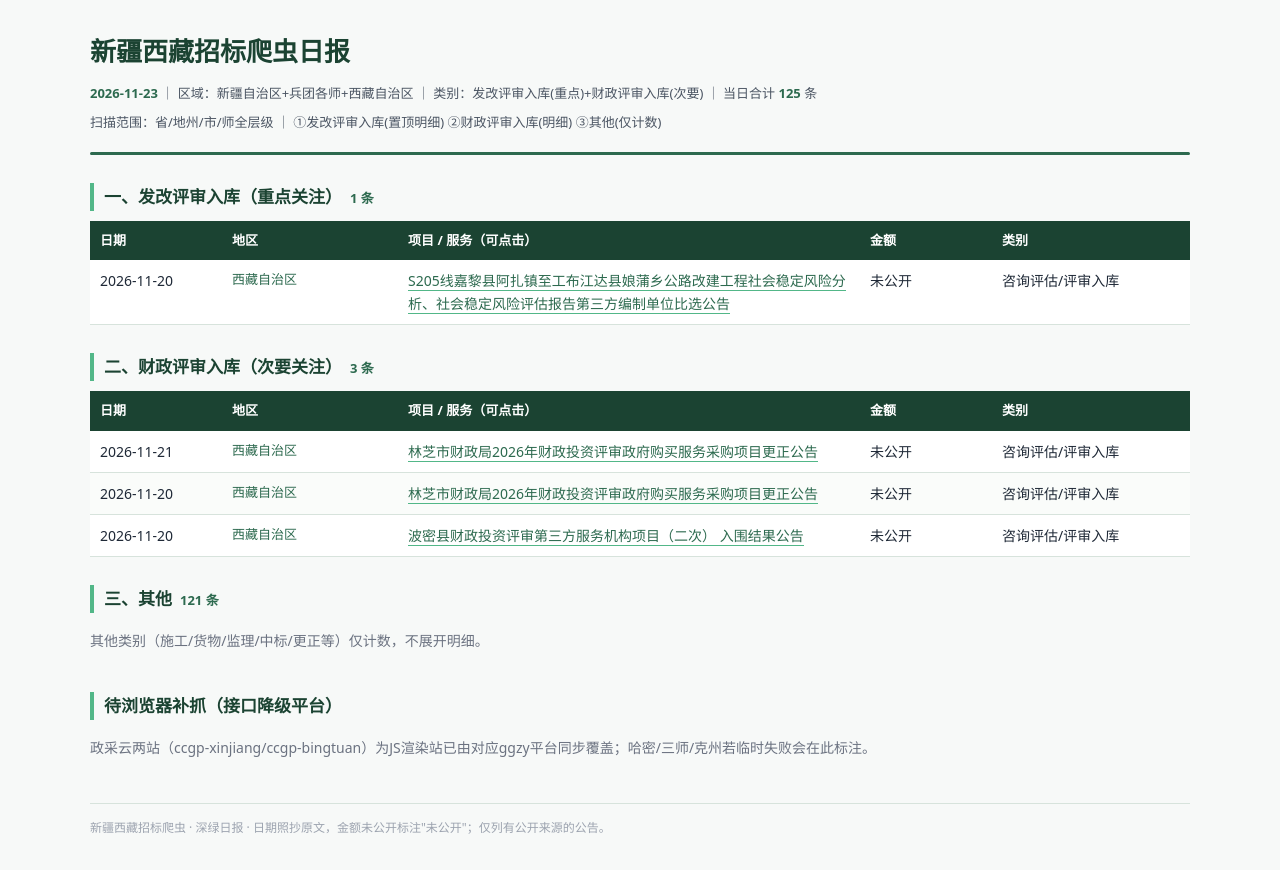
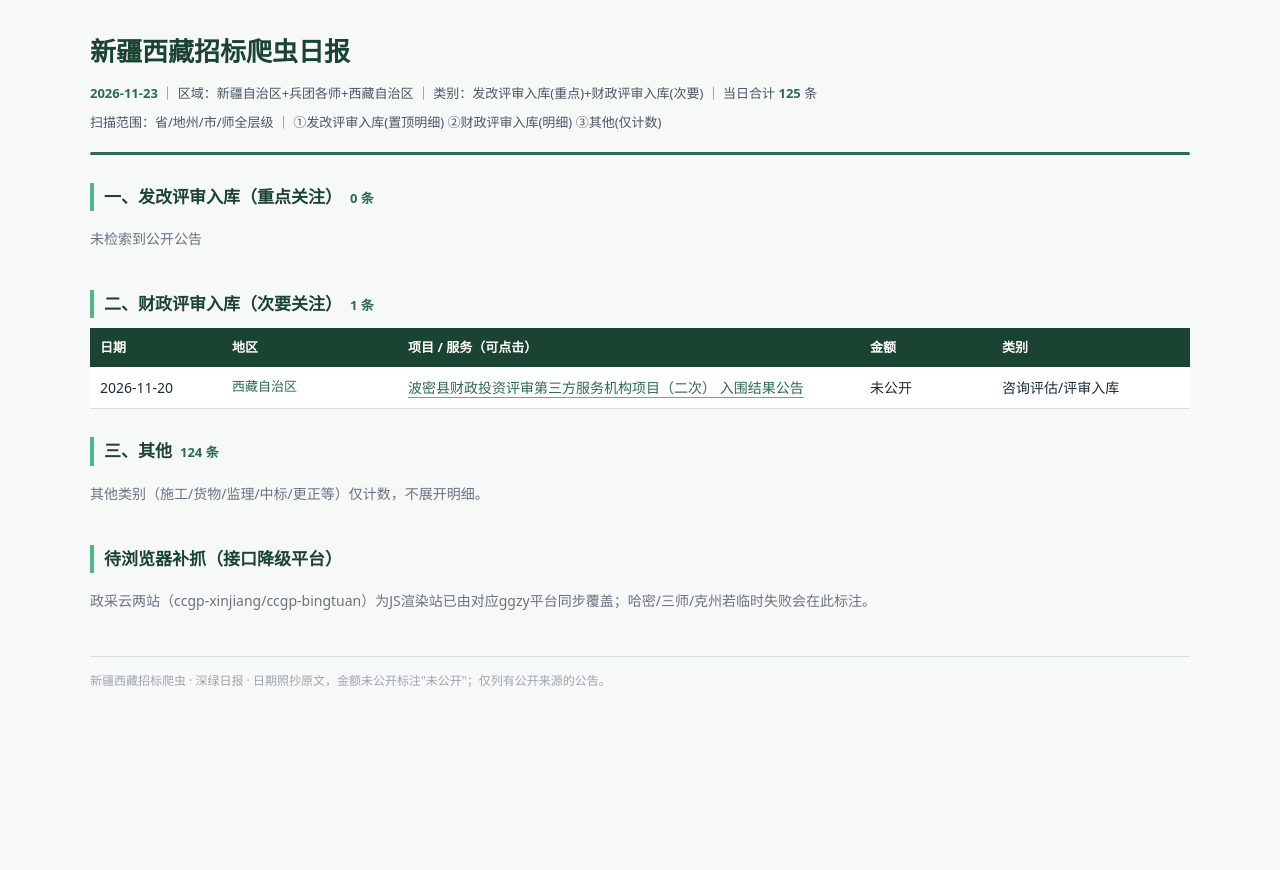
Before and after one commit to w13143549897-ship-it/mof-daily-report, a plain HTML site: page xjxz-tender/2026-11-23.html in a window 1280 px wide. After the commit the page ends 800 px from the top, so only its background shows below. Drawn offline with Linux system fonts and the light colour scheme.

Commit message:
新疆西藏招标爬虫日报 2026-11-23

```diff
--- a/xjxz-tender/2026-11-23.html
+++ b/xjxz-tender/2026-11-23.html
@@ -30,11 +30,11 @@ a:hover{color:var(--deep);border-bottom-color:var(--deep)}
 <div class='meta'><b>2026-11-23</b> ｜ 区域：新疆自治区+兵团各师+西藏自治区 ｜ 类别：发改评审入库(重点)+财政评审入库(次要) ｜ 当日合计 <b>125</b> 条</div>
 <div class='meta'>扫描范围：省/地州/市/师全层级 ｜ ①发改评审入库(置顶明细) ②财政评审入库(明细) ③其他(仅计数)</div>
 <hr class='rule'>
-<h3>一、发改评审入库（重点关注）<span class='cnt'>1 条</span></h3>
-<div class='tbwrap'><table><colgroup><col style='width:12%'><col style='width:16%'><col style='width:42%'><col style='width:12%'><col style='width:18%'></colgroup><thead><tr><th>日期</th><th>地区</th><th>项目 / 服务（可点击）</th><th>金额</th><th>类别</th></tr></thead><tbody><tr><td>2026-11-20</td><td class='who'>西藏自治区</td><td><a href='https://nq.ggzy.xizang.gov.cn/jyxxzcgg/1360131.jhtml' target='_blank'>S205线嘉黎县阿扎镇至工布江达县娘蒲乡公路改建工程社会稳定风险分析、社会稳定风险评估报告第三方编制单位比选公告</a></td><td>未公开</td><td>咨询评估/评审入库</td></tr></tbody></table></div>
-<h3>二、财政评审入库（次要关注）<span class='cnt'>3 条</span></h3>
-<div class='tbwrap'><table><colgroup><col style='width:12%'><col style='width:16%'><col style='width:42%'><col style='width:12%'><col style='width:18%'></colgroup><thead><tr><th>日期</th><th>地区</th><th>项目 / 服务（可点击）</th><th>金额</th><th>类别</th></tr></thead><tbody><tr><td>2026-11-21</td><td class='who'>西藏自治区</td><td><a href='http://www.ccgp-xizang.gov.cn/freecms/site/xizang/xzcggg/info/2026/178066.html' target='_blank'>林芝市财政局2026年财政投资评审政府购买服务采购项目更正公告</a></td><td>未公开</td><td>咨询评估/评审入库</td></tr><tr><td>2026-11-20</td><td class='who'>西藏自治区</td><td><a href='http://lzh.ggzy.xizang.gov.cn/jyxxzcgz/1360178.jhtml' target='_blank'>林芝市财政局2026年财政投资评审政府购买服务采购项目更正公告</a></td><td>未公开</td><td>咨询评估/评审入库</td></tr><tr><td>2026-11-20</td><td class='who'>西藏自治区</td><td><a href='http://lzh.ggzy.xizang.gov.cn/jyxxzcgs/1360096.jhtml' target='_blank'>波密县财政投资评审第三方服务机构项目（二次） 入围结果公告</a></td><td>未公开</td><td>咨询评估/评审入库</td></tr></tbody></table></div>
-<h3>三、其他<span class='cnt'>121 条</span></h3>
+<h3>一、发改评审入库（重点关注）<span class='cnt'>0 条</span></h3>
+<p class='empty'>未检索到公开公告</p>
+<h3>二、财政评审入库（次要关注）<span class='cnt'>1 条</span></h3>
+<div class='tbwrap'><table><colgroup><col style='width:12%'><col style='width:16%'><col style='width:42%'><col style='width:12%'><col style='width:18%'></colgroup><thead><tr><th>日期</th><th>地区</th><th>项目 / 服务（可点击）</th><th>金额</th><th>类别</th></tr></thead><tbody><tr><td>2026-11-20</td><td class='who'>西藏自治区</td><td><a href='http://lzh.ggzy.xizang.gov.cn/jyxxzcgs/1360096.jhtml' target='_blank'>波密县财政投资评审第三方服务机构项目（二次） 入围结果公告</a></td><td>未公开</td><td>咨询评估/评审入库</td></tr></tbody></table></div>
+<h3>三、其他<span class='cnt'>124 条</span></h3>
 <p class='empty'>其他类别（施工/货物/监理/中标/更正等）仅计数，不展开明细。</p>
 <h3>待浏览器补抓（接口降级平台）</h3>
 <p class='empty'>政采云两站（ccgp-xinjiang/ccgp-bingtuan）为JS渲染站已由对应ggzy平台同步覆盖；哈密/三师/克州若临时失败会在此标注。</p>
```
